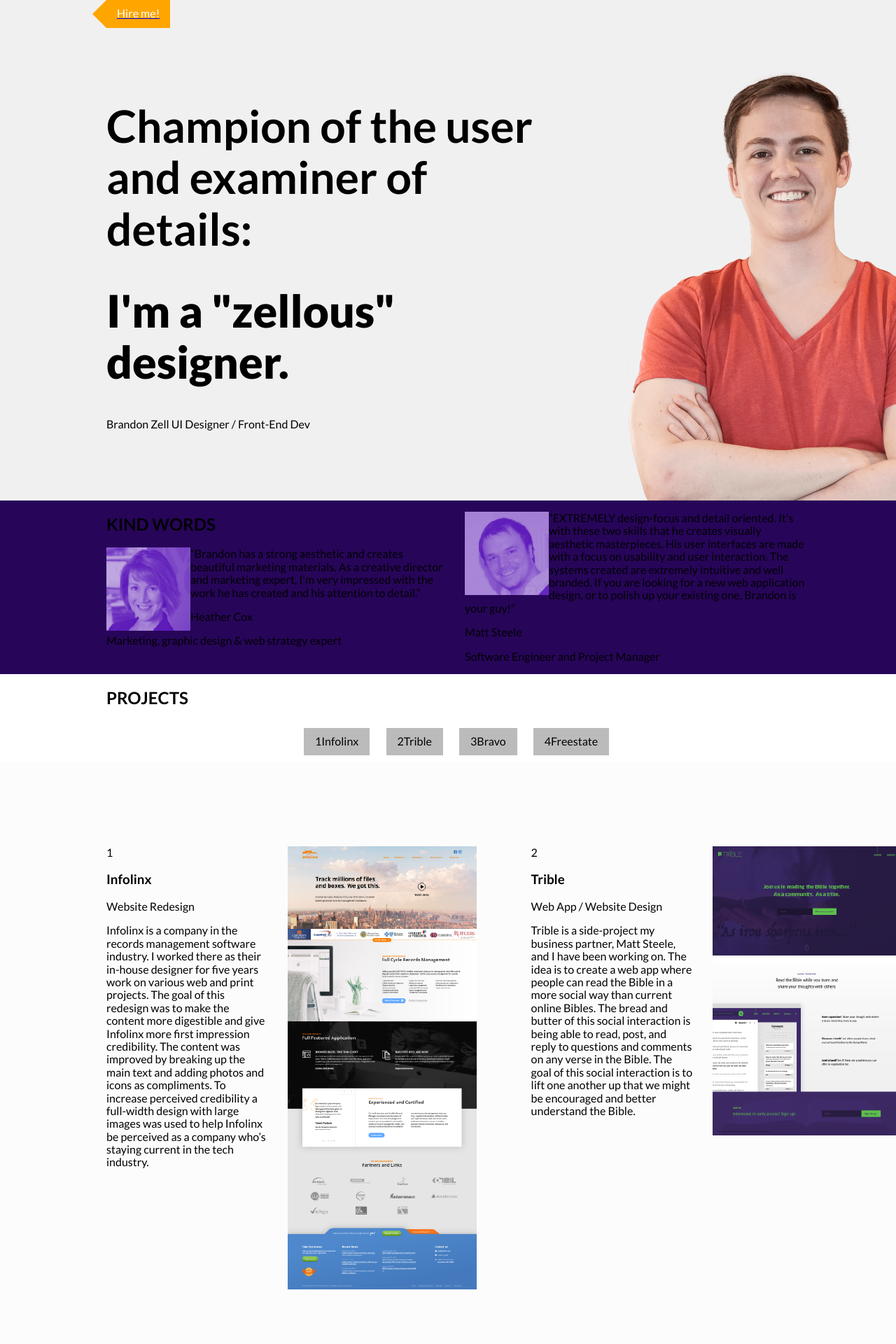
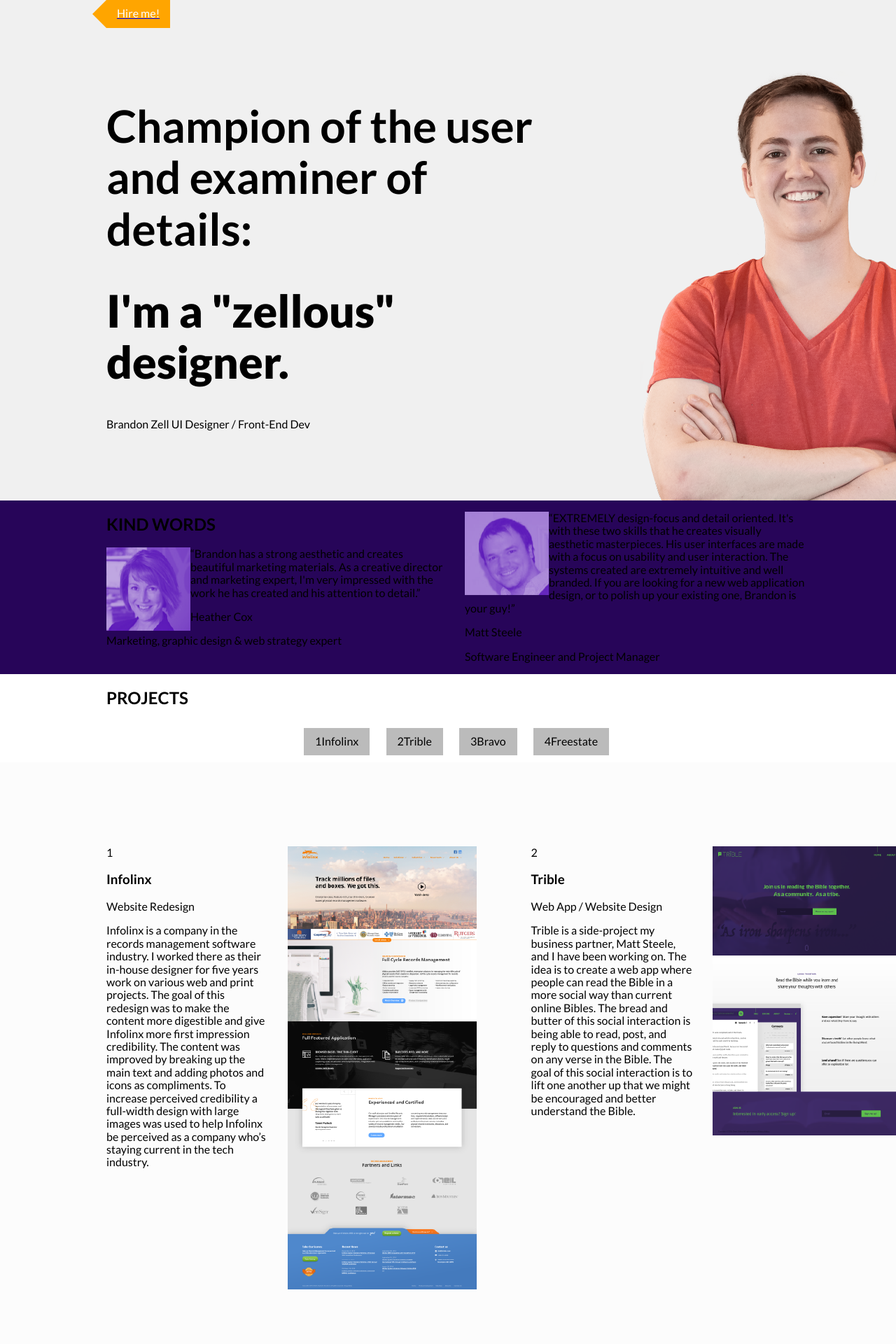
Before and after one commit to bzle/brandonz-me, a Jekyll site: the page built from index.html, in a window 1280 px wide. Shown: the top 1920 px of the page at 70% size. Built offline with Jekyll 4.4.1, drawn with Linux system fonts in a browser that asks for light colours; nearby versions of some CDN libraries.

Commit message:
Updated '/css/style.scss' via CloudCannon

```diff
--- a/css/style.scss
+++ b/css/style.scss
@@ -818,7 +818,7 @@ body {
     background-color: #F0F0F0;
     background-image: url(/img/me__photo.png);
     background-repeat: no-repeat;
-    background-position: calc(100% + 100px) bottom;
+    background-position: calc(100% + 120px) bottom;
     padding: 100px 0;
 }
 .hero-section h1 {
```
